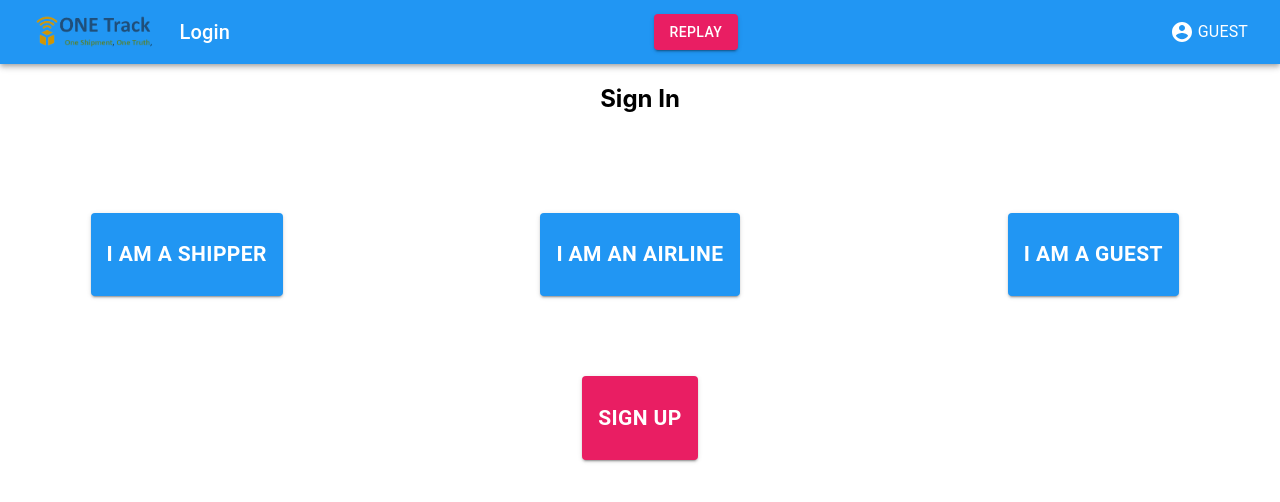
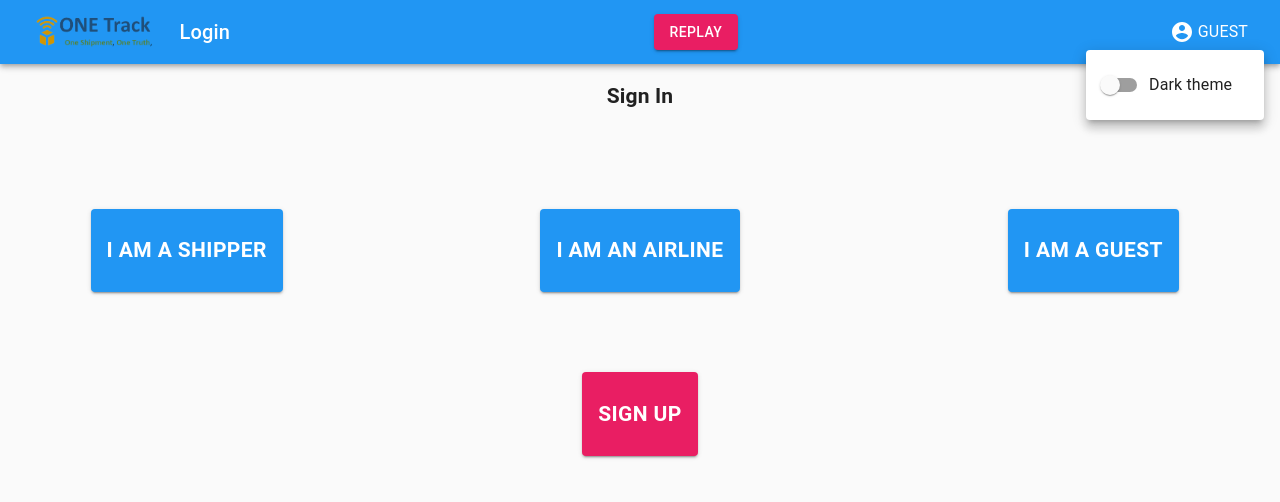
Before and after one commit to La-French-Team/ONE-Record-Hackathon-2020, a React (Create React App) app: page / in a window 1280 px wide. Both pictures are taken after a click on the button "GUEST". Shown: the top 502 px of the page. Built offline with nearby package versions, Linux system fonts and the light colour scheme; what react-mapbox-gl would draw is missing.

Commit message:
Implement dark theme

```diff
--- a/src/App.jsx
+++ b/src/App.jsx
@@ -1,11 +1,15 @@
 import React from 'react';
 import { BrowserRouter as Router, Switch, Route } from 'react-router-dom';
 import { About, Shipment, Login, Overview } from './pages';
+import { CssBaseline } from '@material-ui/core';
 import { ThemeProvider, createMuiTheme } from '@material-ui/core/styles';
 import blue from '@material-ui/core/colors/blue';
 import pink from '@material-ui/core/colors/pink';
+import { computed } from 'mobx';
+import { observer } from 'mobx-react';
+import settingsStore from 'stores/settingsStore';
 
-const theme = createMuiTheme({
+const theme = computed(() => createMuiTheme({
   palette: {
     primary: {
       main: blue[500],
@@ -14,12 +18,14 @@ const theme = createMuiTheme({
       main: pink[500],
     },
     contrastThreshold: 3,
+    type: settingsStore.darkTheme ? 'dark' : 'light'
   },
-});
+}));
 
-function App() {
+const App = observer(() => {
   return (
-    <ThemeProvider theme={theme}>
+    <ThemeProvider theme={theme.get()}>
+      <CssBaseline />
       <Router>
         <Switch>
           <Route path='/:userType/shipments/:id'>
@@ -41,6 +47,6 @@ function App() {
       </Router>
     </ThemeProvider>
   );
-}
+})
 
 export default App;
--- a/src/components/commons/Header/Header.jsx
+++ b/src/components/commons/Header/Header.jsx
@@ -1,11 +1,20 @@
 import React, { useCallback } from 'react';
 import { makeStyles } from '@material-ui/core/styles';
-import AppBar from '@material-ui/core/AppBar';
-import Toolbar from '@material-ui/core/Toolbar';
-import Typography from '@material-ui/core/Typography';
+import {
+  AppBar,
+  Toolbar,
+  Typography,
+  Popover,
+  Grid,
+  FormGroup,
+  FormControlLabel,
+  Switch
+} from '@material-ui/core';
 import AccountCircle from '@material-ui/icons/AccountCircle';
 import { Link, useRouteMatch } from 'react-router-dom';
 import { Button } from '@material-ui/core';
+import { observer } from 'mobx-react';
+import settingsStore from 'stores/settingsStore';
 import shipmentStore from 'stores/shipmentStore';
 
 const useStyles = makeStyles((theme) => ({
@@ -31,6 +40,9 @@ const useStyles = makeStyles((theme) => ({
     justifyContent: 'space-between',
     alignItems: 'center',
   },
+  popoverContent: {
+    padding: theme.spacing(2)
+  },
 }));
 
 const getUserName = (userType) => {
@@ -42,9 +54,26 @@ const getUserName = (userType) => {
   return 'Guest';
 };
 
-const Header = ({ pageName = '' }) => {
+const Header = observer(({ pageName = '' }) => {
   const classes = useStyles();
   const { params } = useRouteMatch();
+
+  const [popoverAnchorEl, setPopoverAnchorEl] = React.useState(null);
+
+  const handlePopoverButtonClick = (event) => {
+    setPopoverAnchorEl(event.currentTarget);
+  };
+
+  const handlePopoverClose = () => {
+    setPopoverAnchorEl(null);
+  };
+
+  const popoverOpen = Boolean(popoverAnchorEl);
+  const popoverId = popoverOpen ? 'account-menu-popover' : undefined;
+
+  const handleSwitchChange = () => {
+    settingsStore.toggleTheme()
+  }
 
   const onReplay = useCallback(() => {
     shipmentStore.reset();
@@ -77,13 +106,37 @@ const Header = ({ pageName = '' }) => {
           aria-controls='menu-appbar'
           aria-haspopup='true'
           color='inherit'
+          onClick={handlePopoverButtonClick}
         >
           <AccountCircle />
           <Typography>&nbsp;{getUserName(params.userType)}</Typography>
         </Button>
+        <Popover
+          id={popoverId}
+          open={popoverOpen}
+          anchorEl={popoverAnchorEl}
+          onClose={handlePopoverClose}
+          anchorOrigin={{
+            vertical: 'bottom',
+            horizontal: 'center',
+          }}
+          transformOrigin={{
+            vertical: 'top',
+            horizontal: 'center',
+          }}
+        >
+          <Grid container direction='column' className={classes.popoverContent}>
+            <FormGroup column>
+              <FormControlLabel
+                control={<Switch checked={settingsStore.darkTheme} onChange={handleSwitchChange} name="darkThemeToggle" />}
+                label="Dark theme"
+              />
+            </FormGroup>
+          </Grid>
+        </Popover>
       </Toolbar>
     </AppBar>
   );
-};
+});
 
 export default Header;
--- a/src/components/stats/LineChart/LineChart.jsx
+++ b/src/components/stats/LineChart/LineChart.jsx
@@ -1,7 +1,9 @@
 import React from 'react';
+import { defaultTheme } from '@nivo/core';
 import { ResponsiveLine } from '@nivo/line';
 import { StatusColor } from 'const';
 import moment from 'moment';
+import { useTheme } from '@material-ui/core';
 
 /**
  *
@@ -19,17 +21,103 @@ const LineChart = ({
   max = undefined,
   defaultMarkers = [],
 }) => {
+  const theme = useTheme();
+
+  const nivoTheme = theme.palette.type === 'light'
+    ? defaultTheme
+    : {
+      background: theme.palette.background.default,
+      axis: {
+          domain: {
+              line: {
+                  strokeWidth: 0,
+                  stroke: '#526271',
+              },
+          },
+          ticks: {
+              line: {
+                  strokeWidth: 1,
+                  stroke: '#526271',
+              },
+              text: {
+                  fill: '#8d9cab',
+                  fontSize: 11,
+              },
+          },
+          legend: {
+              text: {
+                  fill: '#ccd7e2',
+                  fontSize: 13,
+                  fontWeight: 500,
+              },
+          },
+      },
+      grid: {
+          line: {
+              stroke: '#444',
+          },
+      },
+      legends: {
+          text: {
+              fontSize: 12,
+              fill: '#8d9cab',
+          },
+      },
+      tooltip: {
+          container: {
+              fontSize: '13px',
+              background: '#000',
+              color: '#ddd',
+          },
+      },
+      labels: {
+          text: {
+              fill: '#ddd',
+              fontSize: 12,
+              fontWeight: 500,
+          },
+      },
+      dots: {
+          text: {
+              fill: '#bbb',
+              fontSize: 12,
+          },
+      },
+      annotations: {
+          text: {
+              fill: '#dddddd',
+              outlineWidth: 3,
+              outlineColor: '#0e1317',
+          },
+          link: {
+              stroke: '#ffffff',
+              outlineWidth: 2,
+              outlineColor: '#0e1317',
+          },
+          outline: {
+              stroke: '#ffffff',
+              outlineWidth: 2,
+              outlineColor: '#0e1317',
+          },
+          symbol: {
+              fill: '#ffffff',
+              outlineWidth: 2,
+              outlineColor: '#0e1317',
+          },
+      }
+    }
+
   /**
    * @type {import('@nivo/core').CartesianMarkerProps[]}
    */
   const markers = defaultMarkers;
-
   if (min) {
     markers.push({
       axis: 'y',
       value: min,
       lineStyle: { stroke: 'blue', strokeWidth: 1.5 },
       legend: `${min}°C`,
+      textStyle: nivoTheme.labels.text,
     });
     series.forEach(({ data }) =>
       data.forEach(({ x, y }) => {
@@ -50,6 +138,7 @@ const LineChart = ({
       value: max,
       lineStyle: { stroke: 'red', strokeWidth: 1.5 },
       legend: `${max}°C`,
+      textStyle: nivoTheme.labels.text,
     });
 
     series.forEach(({ data }) =>
@@ -68,6 +157,7 @@ const LineChart = ({
   return (
     <ResponsiveLine
       data={series}
+      theme={nivoTheme}
       margin={{ top: 50, right: 110, bottom: 50, left: 60 }}
       xScale={{
         type: 'time',
@@ -130,6 +220,7 @@ const LineChart = ({
           symbolSize: 12,
           symbolShape: 'circle',
           symbolBorderColor: 'rgba(0, 0, 0, .5)',
+          itemTextColor: nivoTheme.legends.text.fill,
           effects: [
             {
               on: 'hover',
--- /dev/null
+++ b/src/stores/settingsStore.js
@@ -0,0 +1,20 @@
+const { decorate, observable, action } = require('mobx');
+
+class SettingsStore {
+  darkTheme = false;
+
+  toggleTheme() {
+    this.darkTheme = !this.darkTheme;
+  }
+
+  reset() {
+    this.darkTheme = false;
+  }
+}
+
+decorate(SettingsStore, {
+  darkTheme: observable,
+  toggleTheme: action
+});
+
+export default new SettingsStore();
```
